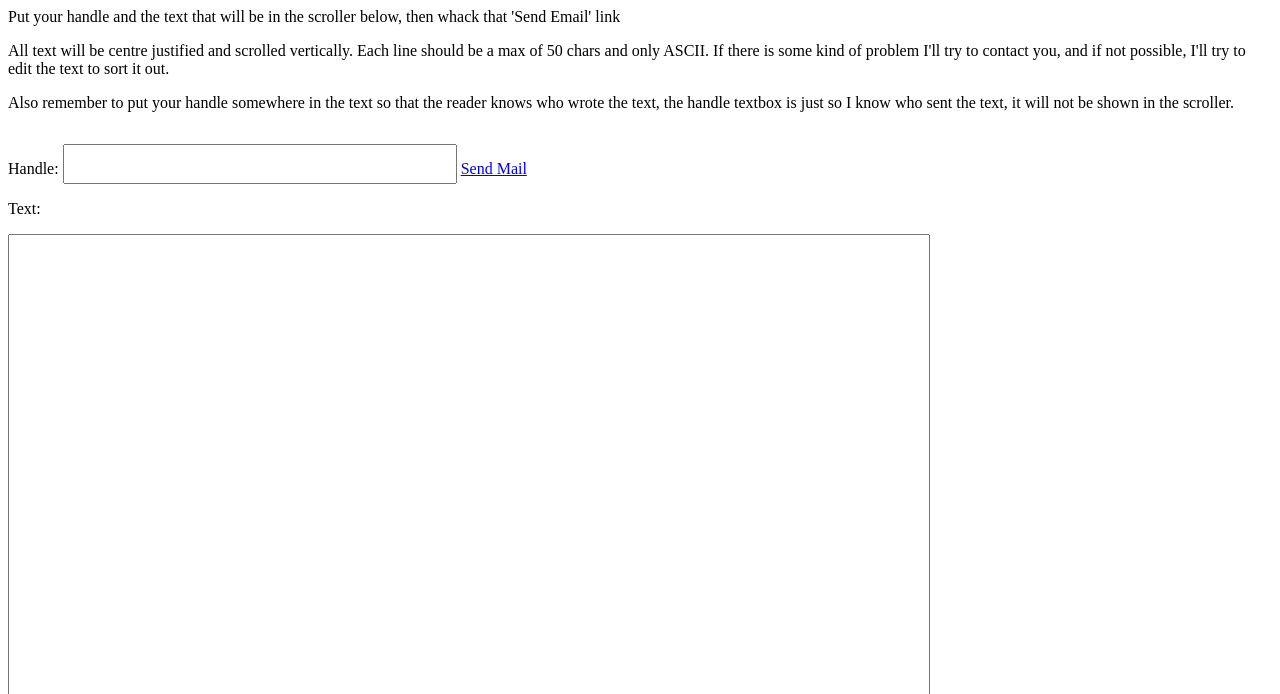
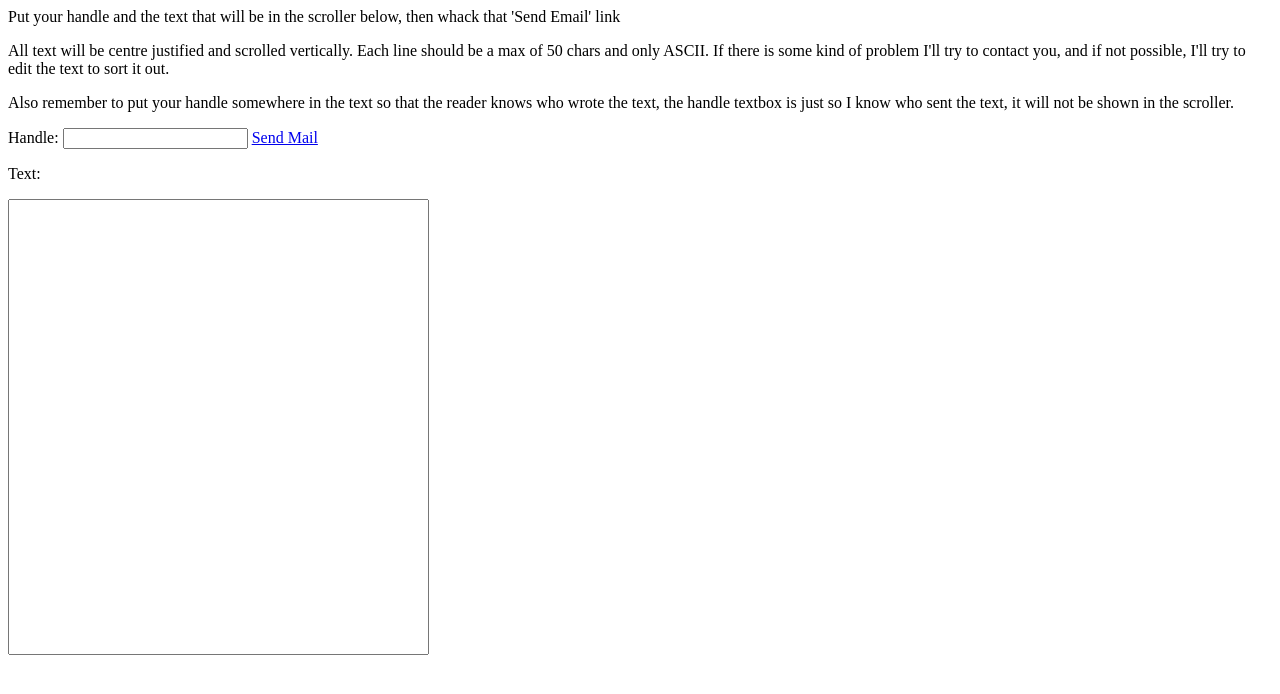
Before and after one commit to Tehdasi/SyntaxPartyScroller2024, a plain HTML site: page index.html in a window 1280 px wide. Shown: the top 694 px of the page. Drawn offline with Linux system fonts and the light colour scheme.

Commit message:
Update index.html

```diff
--- a/index.html
+++ b/index.html
@@ -42,22 +42,18 @@ If there is some kind of problem I'll try to contact you, and if not possible, I
 <p>Also remember to put your handle somewhere in the text so that the reader knows who wrote the text,
 the handle textbox is just so I know who sent the text, it will not be shown in the scroller.
 </p>
-<div style="width: 100%; overflow: hidden;">
-<div style="width: 600px; float: left;">
+<div>
 <p>
     Handle:
-<input id="handle" style="font-size:30; resize: none;"></inpur>
+<input id="handle" style="resize: none;"></inpur>
 <a id="maillink" href="mailto:tehdasi@gmail.com?subject=stuff&body=body">Send Mail</a>
 </p>
 <p>Text:</p>
 <p>
-<textarea id="ta" rows="30" cols="50" style="font-size:30; resize: none;"></textarea>
+<textarea id="ta" rows="30" cols="50" style="resize: none;"></textarea>
 </p>
 <p>
 
 </p>
 </div>
-<div style="margin-left:720px; background: red;">
-</div>
-</div>
 </body></html>
```
